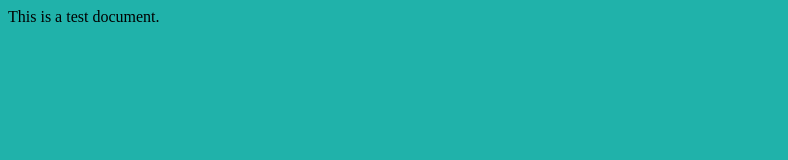
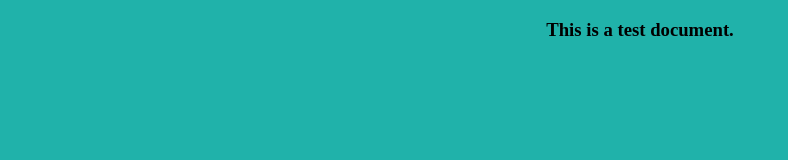
Before and after one commit to itzxajay/try1, a plain HTML site: page index.html in a window 1280 px wide. Shown: the whole page, without its empty margins (0-788 px from the left). Drawn offline with Linux system fonts and the light colour scheme.

Commit message:
Update index.html

```diff
--- a/index.html
+++ b/index.html
@@ -6,6 +6,6 @@
     <title>Document</title>
 </head>
 <body style="background-color: lightseagreen;">
-    This is a test document.
+    <h3 style="text-align: center;">This is a test document.</h3>
 </body>
 </html>
```
